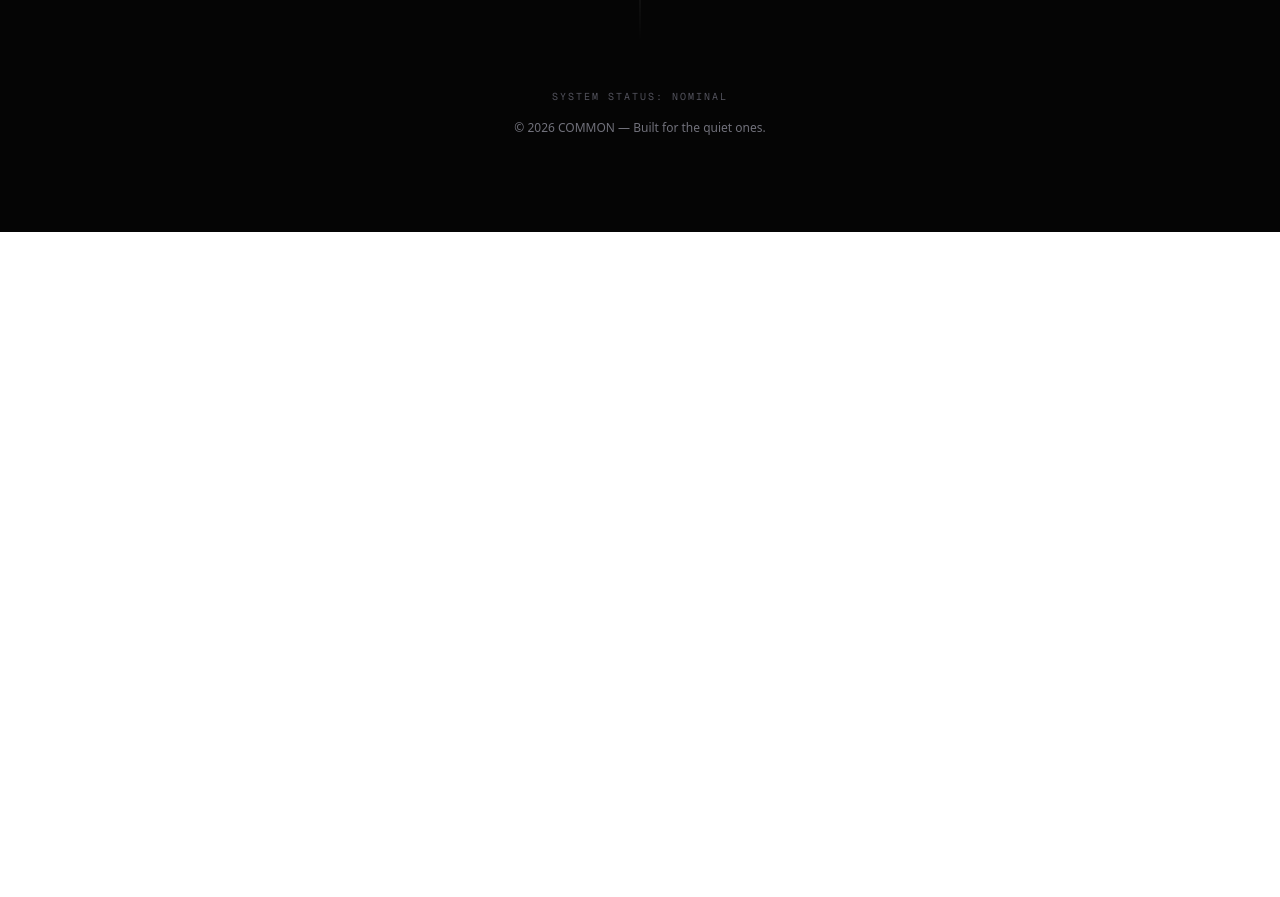
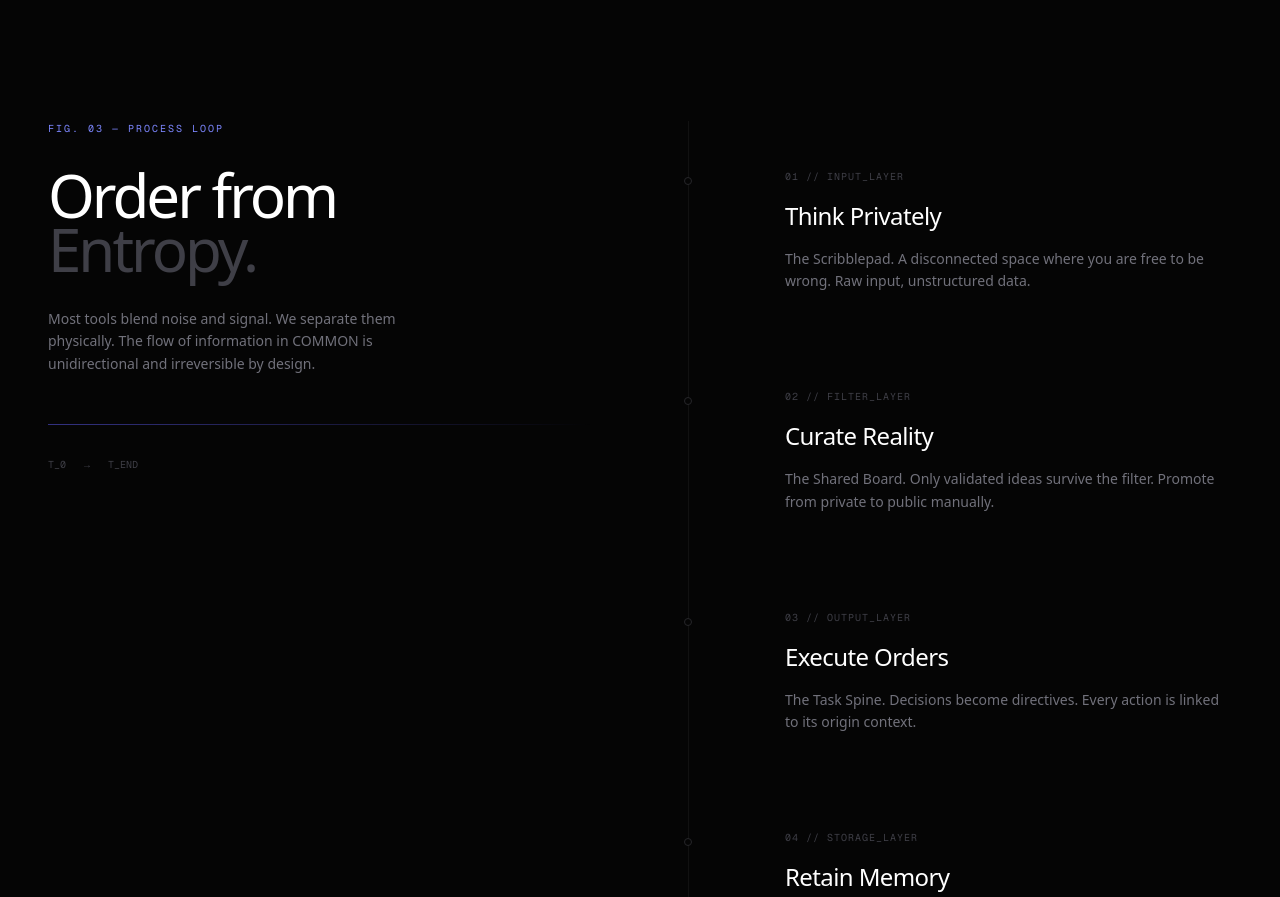
Before and after one commit to dawdameet/common_-frontend, a Next.js app: page / in a window 1280 px wide. Shown: the part 1900-2797 px from the top of the page. Before the commit the page ends 2132 px from the top, so only its background shows below. Built offline with nearby package versions, Linux system fonts and the light colour scheme.

Commit message:
Add Workflow and Manifesto sections to landing page

```diff
--- a/app/page.tsx
+++ b/app/page.tsx
@@ -2,13 +2,17 @@
 
 import { Hero } from "@/components/landing/Hero";
 import { FeatureGrid } from "@/components/landing/FeatureGrid";
+import { Workflow } from "@/components/landing/Workflow";
+import { Manifesto } from "@/components/landing/Manifesto";
 
 export default function Home() {
   return (
     <main className="bg-[#050505] min-h-screen selection:bg-indigo-500/30">
       <Hero />
       <FeatureGrid />
-      <footer className="py-24 text-center border-t border-white/5 relative overflow-hidden">
+      <Workflow />
+      <Manifesto />
+      <footer className="py-24 text-center border-t border-white/5 relative overflow-hidden bg-[#050505]">
         <div className="absolute top-0 left-1/2 -translate-x-1/2 w-px h-12 bg-gradient-to-b from-white/10 to-transparent" />
         <p className="text-[10px] font-mono uppercase tracking-[0.2em] text-zinc-600 mb-4">System Status: Nominal</p>
         <p className="text-zinc-500 text-xs font-light">© 2026 COMMON — Built for the quiet ones.</p>
--- /dev/null
+++ b/components/landing/Manifesto.tsx
@@ -0,0 +1,52 @@
+"use client";
+
+import React from "react";
+import { motion } from "framer-motion";
+
+export function Manifesto() {
+  return (
+    <div className="py-40 bg-[#050505] border-t border-white/5 flex flex-col items-center text-center relative overflow-hidden">
+
+      {/* Background Radial */}
+      <div className="absolute top-1/2 left-1/2 -translate-x-1/2 -translate-y-1/2 w-[800px] h-[800px] bg-indigo-900/5 rounded-full blur-[120px] pointer-events-none" />
+
+      <div className="max-w-4xl px-12 relative z-10">
+        <span className="text-[10px] text-zinc-600 font-mono tracking-[0.25em] uppercase mb-12 block">Fig. 04 — The Logic</span>
+
+        <h2 className="text-4xl md:text-6xl font-light tracking-tighter text-white leading-[1.1] mb-16">
+          Intelligence is not about speed. <br />
+          It is about <span className="text-indigo-400/80">retention.</span>
+        </h2>
+
+        <div className="grid grid-cols-1 md:grid-cols-2 gap-12 md:gap-24 text-left">
+           <div>
+              <h4 className="text-white font-medium text-sm mb-4 uppercase tracking-widest">The Problem</h4>
+              <p className="text-zinc-500 text-sm leading-loose font-light">
+                 Modern tools are designed for motion, not thought. Chats scroll away. Whiteboards are infinite and messy.
+                 Context is lost in the stream. Organizations suffer from collective amnesia.
+              </p>
+           </div>
+           <div>
+              <h4 className="text-white font-medium text-sm mb-4 uppercase tracking-widest">The Solution</h4>
+              <p className="text-zinc-500 text-sm leading-loose font-light">
+                 A system that forces you to curate. Private thoughts stay private. Shared thoughts are permanent.
+                 AI acts as a librarian, not a generator. We protect the signal.
+              </p>
+           </div>
+        </div>
+
+        <motion.div
+           initial={{ opacity: 0, y: 20 }}
+           whileInView={{ opacity: 1, y: 0 }}
+           viewport={{ once: true }}
+           transition={{ delay: 0.5, duration: 1 }}
+           className="mt-24 pt-24 border-t border-white/5"
+        >
+           <p className="text-8xl md:text-9xl font-bold tracking-tighter text-white/5 select-none">
+              COMMON
+           </p>
+        </motion.div>
+      </div>
+    </div>
+  );
+}
--- /dev/null
+++ b/components/landing/Workflow.tsx
@@ -0,0 +1,97 @@
+"use client";
+
+import React from "react";
+import { motion } from "framer-motion";
+import { cn } from "@/lib/utils";
+
+const steps = [
+  {
+    id: "01",
+    title: "Think Privately",
+    description: "The Scribblepad. A disconnected space where you are free to be wrong. Raw input, unstructured data.",
+    meta: "INPUT_LAYER"
+  },
+  {
+    id: "02",
+    title: "Curate Reality",
+    description: "The Shared Board. Only validated ideas survive the filter. Promote from private to public manually.",
+    meta: "FILTER_LAYER"
+  },
+  {
+    id: "03",
+    title: "Execute Orders",
+    description: "The Task Spine. Decisions become directives. Every action is linked to its origin context.",
+    meta: "OUTPUT_LAYER"
+  },
+  {
+    id: "04",
+    title: "Retain Memory",
+    description: "The AI Core. Nothing is lost. The system observes patterns and indexes decision logic forever.",
+    meta: "STORAGE_LAYER"
+  }
+];
+
+export function Workflow() {
+  return (
+    <div className="py-32 bg-[#050505] border-t border-white/5 relative">
+      <div className="max-w-7xl mx-auto px-12 grid grid-cols-1 lg:grid-cols-2 gap-24">
+
+        {/* Left: Sticky Header */}
+        <div className="relative">
+           <div className="sticky top-32">
+              <span className="text-[10px] text-indigo-400 font-mono tracking-[0.2em] uppercase mb-8 block">Fig. 03 — Process Loop</span>
+              <h2 className="text-5xl md:text-6xl font-light tracking-tighter text-white mb-8 leading-[0.9]">
+                Order from <br />
+                <span className="text-zinc-700">Entropy.</span>
+              </h2>
+              <p className="text-zinc-500 text-sm leading-relaxed max-w-sm font-light mb-12">
+                Most tools blend noise and signal. We separate them physically.
+                The flow of information in COMMON is unidirectional and irreversible by design.
+              </p>
+
+              {/* Decorative Diagram */}
+              <div className="w-full h-px bg-gradient-to-r from-indigo-500/50 to-transparent mb-8" />
+              <div className="flex gap-4 text-[10px] font-mono text-zinc-700">
+                 <span>T_0</span>
+                 <span>→</span>
+                 <span>T_END</span>
+              </div>
+           </div>
+        </div>
+
+        {/* Right: Vertical Timeline */}
+        <div className="relative border-l border-white/5 pl-12 md:pl-24 py-12">
+           {steps.map((step, i) => (
+             <motion.div
+               key={i}
+               initial={{ opacity: 0, x: 20 }}
+               whileInView={{ opacity: 1, x: 0 }}
+               viewport={{ once: true, margin: "-100px" }}
+               transition={{ delay: i * 0.2, duration: 0.8 }}
+               className="relative mb-24 last:mb-0 group"
+             >
+                {/* Connector Node */}
+                <div className="absolute -left-[calc(3rem+5px)] md:-left-[calc(6rem+5px)] top-2 w-2 h-2 rounded-full border border-zinc-800 bg-[#050505] group-hover:border-indigo-500 group-hover:bg-indigo-500/20 transition-colors duration-500 z-10" />
+
+                {/* Active Beam (Decoration) */}
+                <div className="absolute -left-[calc(3rem+4px)] md:-left-[calc(6rem+4px)] top-4 w-px h-24 bg-gradient-to-b from-indigo-500/50 to-transparent opacity-0 group-hover:opacity-100 transition-opacity duration-700 delay-100" />
+
+                <div className="flex flex-col gap-4">
+                   <span className="text-[10px] font-mono text-zinc-700 group-hover:text-indigo-900/80 transition-colors tracking-widest uppercase">
+                      {step.id} // {step.meta}
+                   </span>
+                   <h3 className="text-2xl font-light text-white tracking-tight group-hover:text-indigo-100 transition-colors">
+                      {step.title}
+                   </h3>
+                   <p className="text-zinc-500 text-sm leading-relaxed max-w-md group-hover:text-zinc-400 transition-colors">
+                      {step.description}
+                   </p>
+                </div>
+             </motion.div>
+           ))}
+        </div>
+
+      </div>
+    </div>
+  );
+}
```
